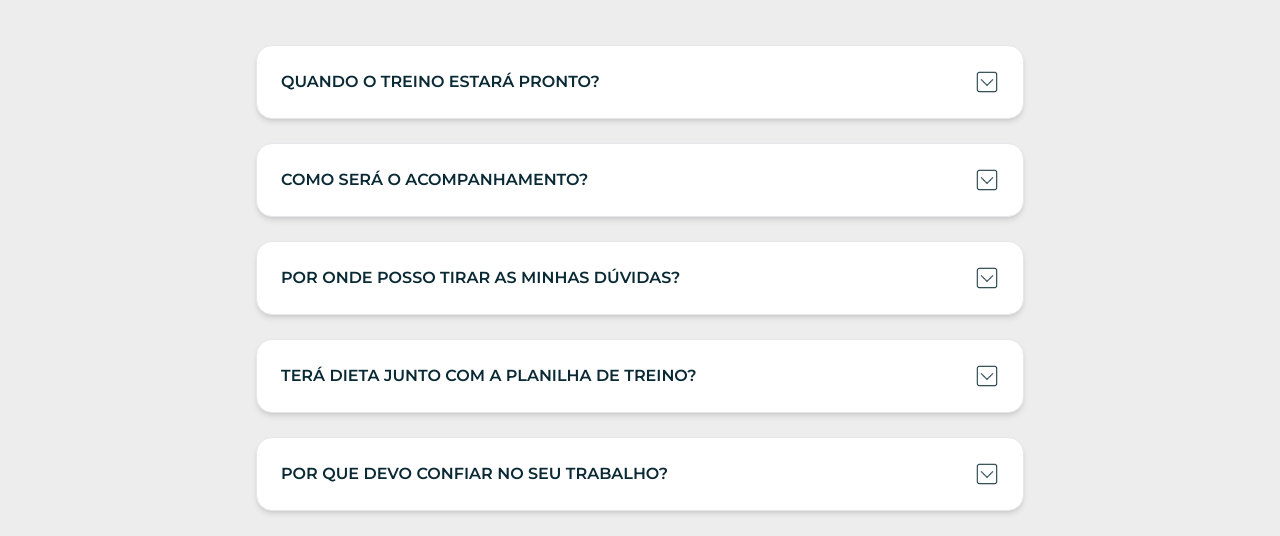
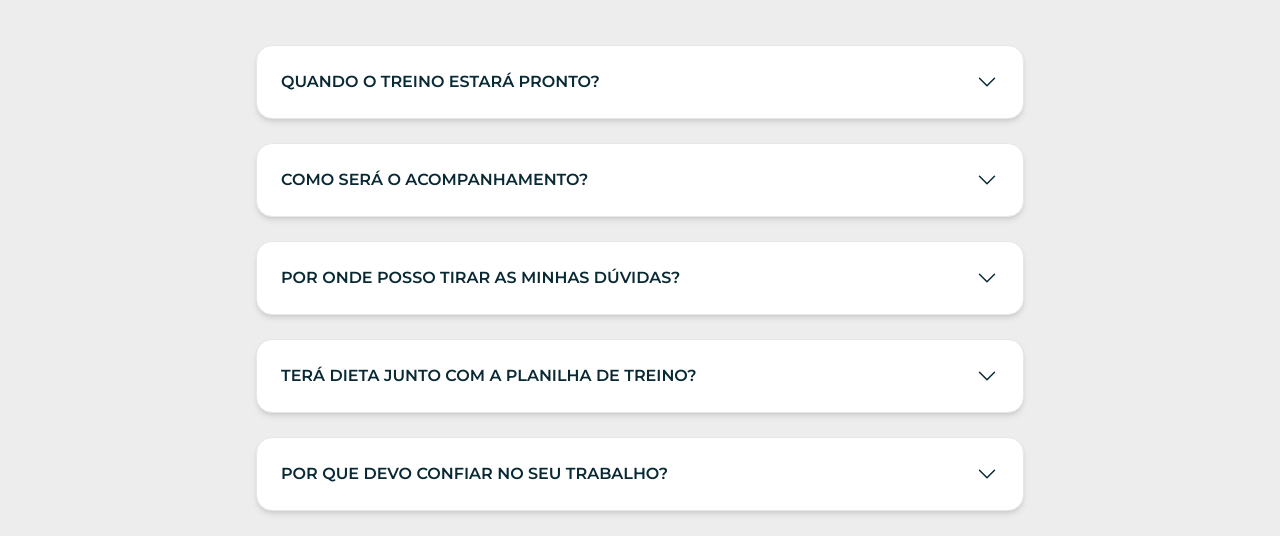
Before and after one commit to Gustavo-Consoni/Site_Neto_Seratti_Personal, a website: page index.html in a window 1280 px wide. Shown: the part 3232-3768 px from the top of the page. Drawn offline with nearby package versions, Linux system fonts and the light colour scheme.

Commit message:
Add files via upload

```diff
--- a/index.html
+++ b/index.html
@@ -375,7 +375,9 @@
                 <button :class="{ 'space-y-2': open == 1 }" class="w-full text-sm lg:text-base text-left rounded-2xl shadow-md border bg-white p-6" @click="open != 1 ? open = 1 : open = null">
                     <div class="flex justify-between space-x-4">
                         <p class="font-semibold">QUANDO O TREINO ESTARÁ PRONTO?</p>
-                        <img :class="{ 'rotate-180': open == 1 }" class="w-6 h-6 duration-1000" src="arquivos/icones/arrow.png">
+                        <svg :class="{ 'rotate-180': open == 1 }" class="w-6 h-6 shrink-0 duration-1000" xmlns="http://www.w3.org/2000/svg" fill="none" viewBox="0 0 24 24" stroke-width="1.5" stroke="currentColor">
+                            <path stroke-linecap="round" stroke-linejoin="round" d="M19.5 8.25l-7.5 7.5-7.5-7.5" />
+                        </svg>
                     </div>
                     <p :class="{ 'max-h-96': open == 1 }" class="max-h-0 overflow-hidden duration-1000">Após a compra e o preenchimento de todas as informações, e o envio das fotos, você receberá o seu treino em 4 dias úteis.</p>
                 </button>
@@ -383,7 +385,9 @@
                 <button :class="{ 'space-y-2': open == 2 }" class="w-full text-sm lg:text-base text-left rounded-2xl shadow-md border bg-white p-6" @click="open != 2 ? open = 2 : open = null">
                     <div class="flex justify-between space-x-4">
                         <p class="font-semibold">COMO SERÁ O ACOMPANHAMENTO?</p>
-                        <img :class="{ 'rotate-180': open == 2 }" class="w-6 h-6 duration-1000" src="arquivos/icones/arrow.png">
+                        <svg :class="{ 'rotate-180': open == 2 }" class="w-6 h-6 shrink-0 duration-1000" xmlns="http://www.w3.org/2000/svg" fill="none" viewBox="0 0 24 24" stroke-width="1.5" stroke="currentColor">
+                            <path stroke-linecap="round" stroke-linejoin="round" d="M19.5 8.25l-7.5 7.5-7.5-7.5" />
+                        </svg>
                     </div>
                     <p :class="{ 'max-h-96': open == 2 }" class="max-h-0 overflow-hidden duration-1000">Estarei acompanhando o seu desenvolvimento nos treinos através de feedback e farei os ajustes necessários no treino na semana, para que você possa alcançar seus objetivos.</p>
                 </button>
@@ -391,7 +395,9 @@
                 <button :class="{ 'space-y-2': open == 3 }" class="w-full text-sm lg:text-base text-left rounded-2xl shadow-md border bg-white p-6" @click="open != 3 ? open = 3 : open = null">
                     <div class="flex justify-between space-x-4">
                         <p class="font-semibold">POR ONDE POSSO TIRAR AS MINHAS DÚVIDAS?</p>
-                        <img :class="{ 'rotate-180': open == 3 }" class="w-6 h-6 duration-1000" src="arquivos/icones/arrow.png">
+                        <svg :class="{ 'rotate-180': open == 3 }" class="w-6 h-6 shrink-0 duration-1000" xmlns="http://www.w3.org/2000/svg" fill="none" viewBox="0 0 24 24" stroke-width="1.5" stroke="currentColor">
+                            <path stroke-linecap="round" stroke-linejoin="round" d="M19.5 8.25l-7.5 7.5-7.5-7.5" />
+                        </svg>
                     </div>
                     <p :class="{ 'max-h-96': open == 3 }" class="max-h-0 overflow-hidden duration-1000">O treino será enviado pelo aplicativo, onde você pode tirar suas dúvidas, e também pelo WhatsApp. Você terá todo o meu suporte individualizado, onde responderei às suas dúvidas e perguntas.</p>
                 </button>
@@ -399,7 +405,9 @@
                 <button :class="{ 'space-y-2': open == 4 }" class="w-full text-sm lg:text-base text-left rounded-2xl shadow-md border bg-white p-6" @click="open != 4 ? open = 4 : open = null">
                     <div class="flex justify-between space-x-4">
                         <p class="font-semibold">TERÁ DIETA JUNTO COM A PLANILHA DE TREINO?</p>
-                        <img :class="{ 'rotate-180': open == 4 }" class="w-6 h-6 duration-1000" src="arquivos/icones/arrow.png">
+                        <svg :class="{ 'rotate-180': open == 4 }" class="w-6 h-6 shrink-0 duration-1000" xmlns="http://www.w3.org/2000/svg" fill="none" viewBox="0 0 24 24" stroke-width="1.5" stroke="currentColor">
+                            <path stroke-linecap="round" stroke-linejoin="round" d="M19.5 8.25l-7.5 7.5-7.5-7.5" />
+                        </svg>
                     </div>
                     <p :class="{ 'max-h-96': open == 4 }" class="max-h-0 overflow-hidden duration-1000">A planilha de treino não incluirá uma dieta.</p>
                 </button>
@@ -407,7 +415,9 @@
                 <button :class="{ 'space-y-2': open == 5 }" class="w-full text-sm lg:text-base text-left rounded-2xl shadow-md border bg-white p-6" @click="open != 5 ? open = 5 : open = null">
                     <div class="flex justify-between space-x-4">
                         <p class="font-semibold">POR QUE DEVO CONFIAR NO SEU TRABALHO?</p>
-                        <img :class="{ 'rotate-180': open == 5 }" class="w-6 h-6 duration-1000" src="arquivos/icones/arrow.png">
+                        <svg :class="{ 'rotate-180': open == 5 }" class="w-6 h-6 shrink-0 duration-1000" xmlns="http://www.w3.org/2000/svg" fill="none" viewBox="0 0 24 24" stroke-width="1.5" stroke="currentColor">
+                            <path stroke-linecap="round" stroke-linejoin="round" d="M19.5 8.25l-7.5 7.5-7.5-7.5" />
+                        </svg>
                     </div>
                     <p :class="{ 'max-h-96': open == 5 }" class="max-h-0 overflow-hidden duration-1000">Estarei acompanhando você passo a passo nos seus treinos para que você alcance seu objetivo. Sou um profissional altamente competente e trabalho nesse mercado há anos, transformando a vida de centenas de pessoas. Tenho um propósito claro em minha vida, que é impulsionar o seu processo com excelência, de maneira que o seu treino seja flexível e eficaz!</p>
                 </button>
```
